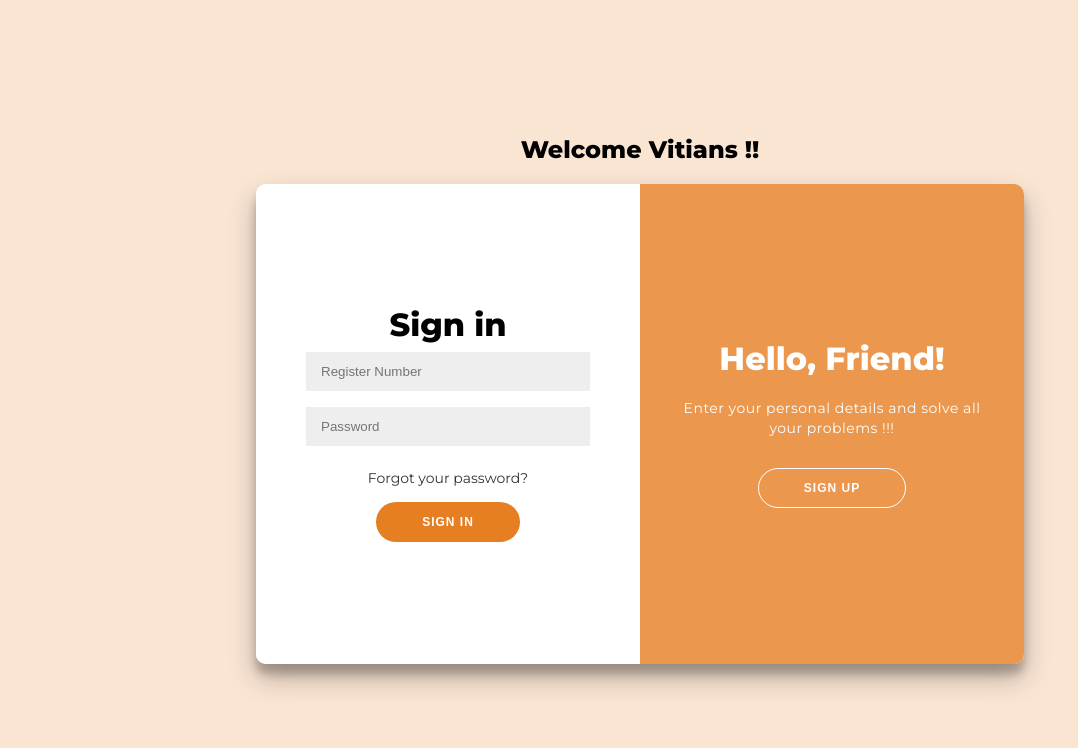
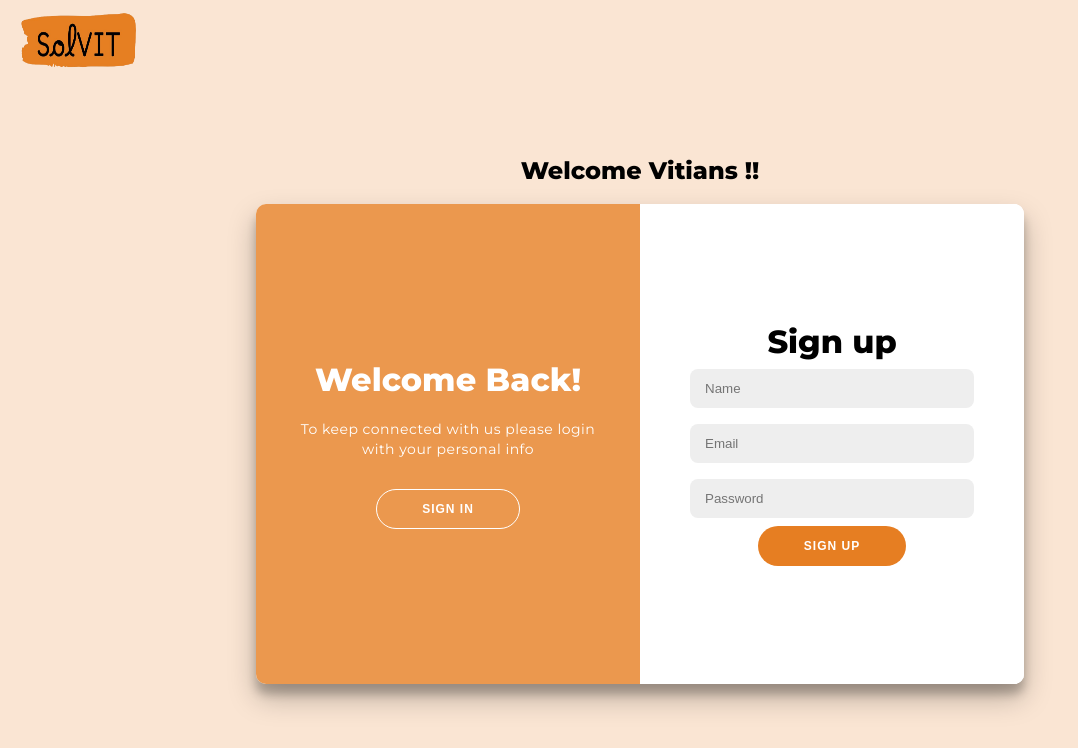
Before and after one commit to avi26704/Alt_F4, a plain HTML site: page login_page.html in a window 1280 px wide. Both pictures are taken after a click on the button "SIGN UP". Shown: the whole page, without its empty margins (0-1078 px from the left). Drawn offline with Linux system fonts and the light colour scheme.

Commit message:
Image Commit

```diff
--- a/login.css
+++ b/login.css
@@ -15,8 +15,16 @@ body {
   align-items: center;
   flex-direction: column;
   font-family: "Montserrat", sans-serif;
-  height: 100vh;
+  height: 95vh;
   margin: -20px 0 50px;
+}
+
+.navbar img{
+    position: absolute;
+    height: 80px;
+    width: 150px;
+    left: 0.1%;
+    top: 0%;
 }
 
 h1 {
@@ -24,7 +32,8 @@ h1 {
   margin: 0;
 }
 
-h2 {
+.heading {
+    margin-top: 120px;
   text-align: center;
 }
 
@@ -217,6 +226,10 @@ input {
   margin: 20px 0;
 }
 
+input{
+  border-radius: 8px;
+}
+
 .social-container a {
   border: 1px solid #dddddd;
   border-radius: 50%;
--- a/login_page.html
+++ b/login_page.html
@@ -7,12 +7,10 @@
     <link rel="stylesheet" href="login.css" />
   </head>
   <body>
-    <nav>
-      <div class="navbar">
-        <img src="" alt="" />
-      </div>
+    <nav class="navbar">
+      <img src="./Images/SolVIT_Logo.png" alt="logo_Image" />
     </nav>
-    <h2>Welcome Vitians !!</h2>
+    <h2 class="heading">Welcome Vitians !!</h2>
     <div class="container" id="container">
       <div class="form-container sign-up-container">
         <form action="#">
@@ -49,5 +47,20 @@
         </div>
       </div>
     </div>
+    <script>
+      document.addEventListener("DOMContentLoaded", function () {
+        const signUpButton = document.getElementById("signUp");
+        const signInButton = document.getElementById("signIn");
+        const container = document.getElementById("container");
+
+        signUpButton.addEventListener("click", function () {
+          container.classList.add("right-panel-active");
+        });
+
+        signInButton.addEventListener("click", function () {
+          container.classList.remove("right-panel-active");
+        });
+      });
+    </script>
   </body>
 </html>
```
Also changed, not shown: Images/SolVIT_Logo.png (added).
